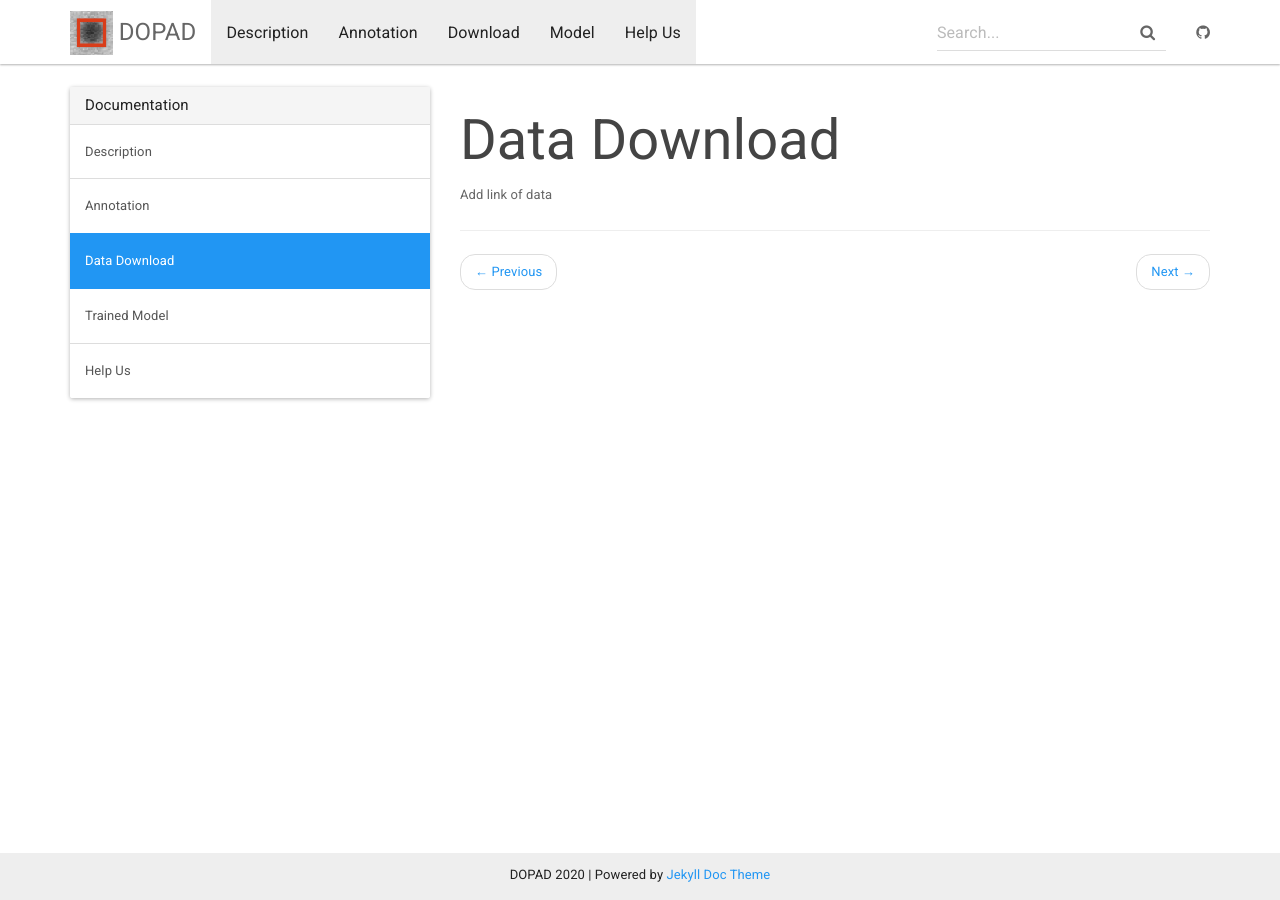
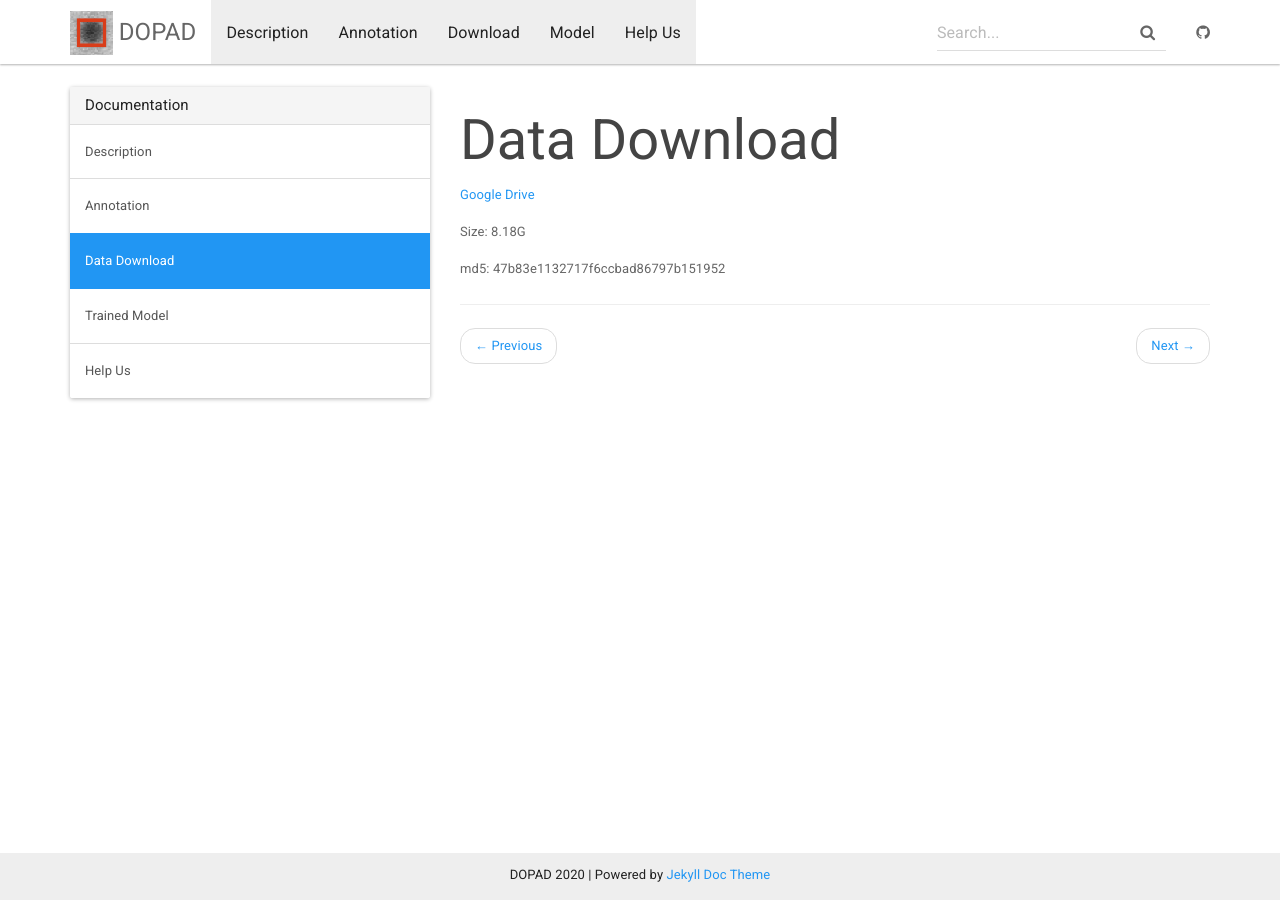
Before and after one commit to DOPAD/DOPAD.github.io, a Jekyll site: the page built from _docs/download.md, in a window 1280 px wide. Built offline with Jekyll 4.4.1, drawn with Linux system fonts in a browser that asks for light colours.

Commit message:
update download

```diff
--- a/_docs/download.md
+++ b/_docs/download.md
@@ -5,4 +5,8 @@
 
 
 
-Add link of data
+[Google Drive](https://drive.google.com/file/d/1f_QaDg-xGvlSc1ZhSFnxSzwNfIiQ7J5F/view?usp=sharing)
+
+Size: 8.18G
+
+md5: 47b83e1132717f6ccbad86797b151952
```
